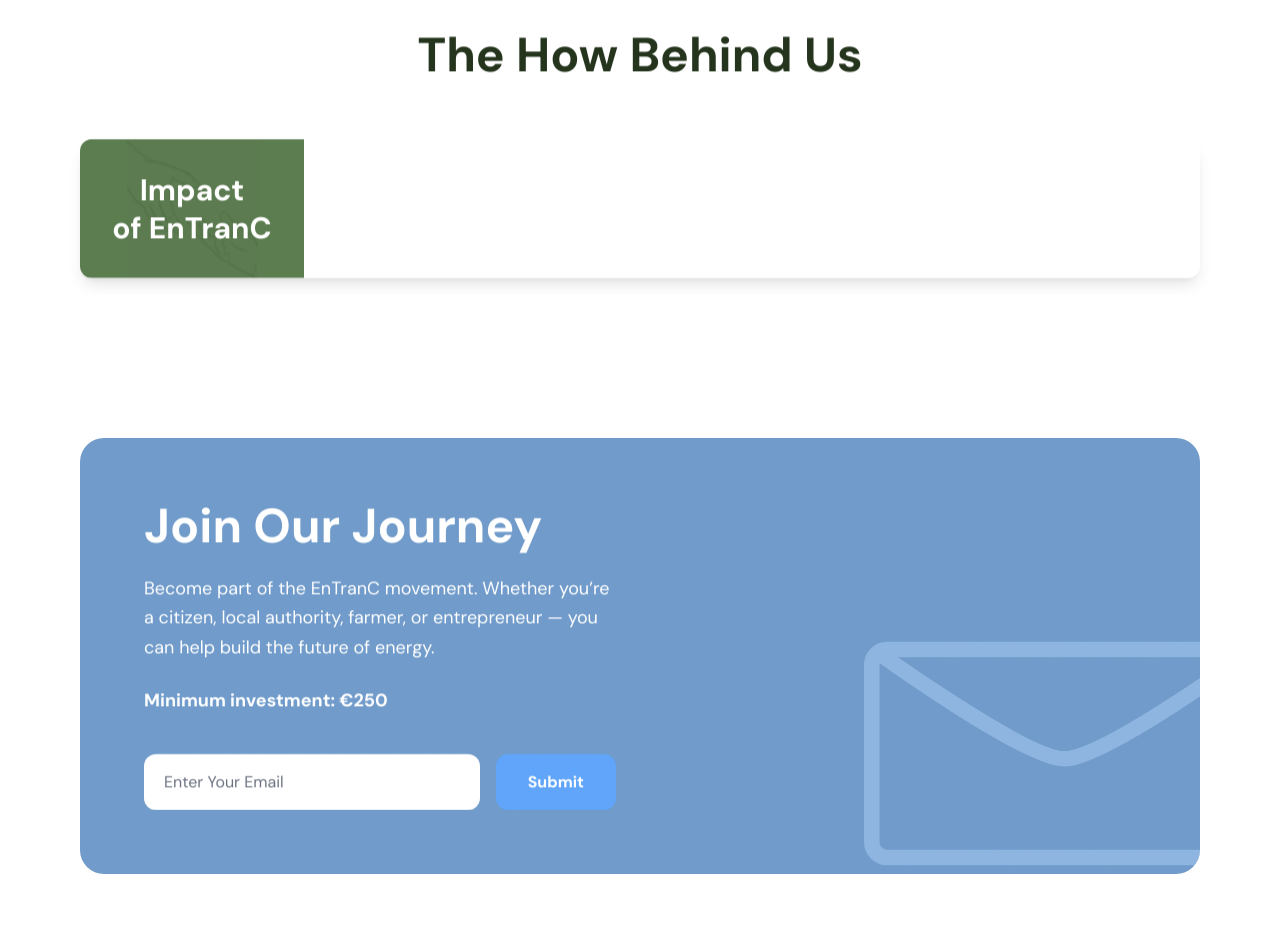
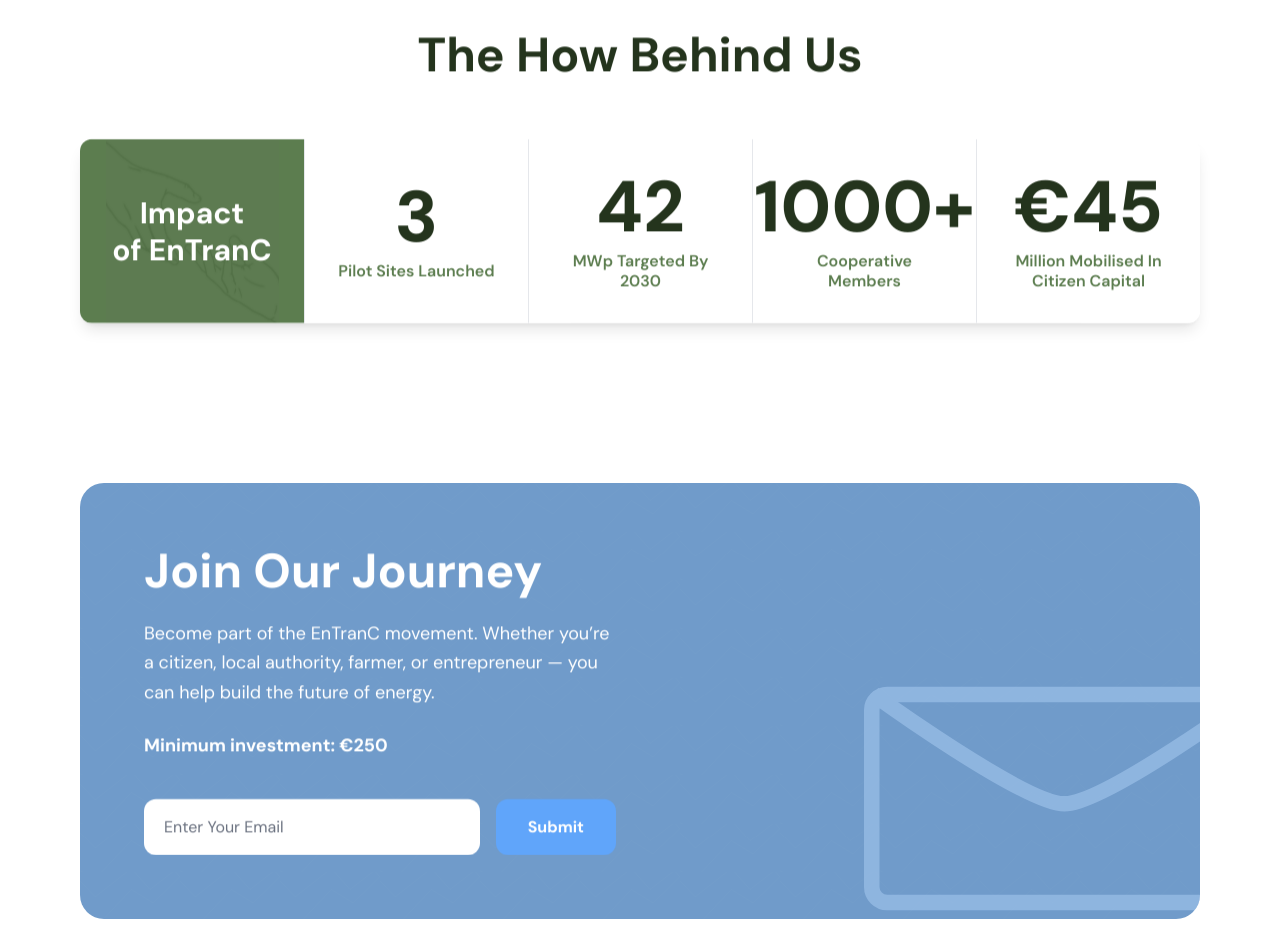
Before and after one commit to AnweshaBhadury/Entranc, a React (Vite) app: page /pilot-project in a window 1280 px wide. Shown: the part 1880-2816 px from the top of the page. Built offline with nearby package versions, Linux system fonts and the light colour scheme.

Commit message:
rive animation responsive

```diff
--- a/src/components/pilotpage/ImpactSection.jsx
+++ b/src/components/pilotpage/ImpactSection.jsx
@@ -1,6 +1,6 @@
 import React from 'react';
 import ScrollReveal from '../utils/ScrollReveal';
-// import StatCounter from '../StatCounter';
+import StatCounter from '../StatCounter';
 
 const statsData = [
     {
@@ -53,12 +53,11 @@
                                 );
                             }
                             return (
-                                // <StatCounter
-                                //     key={index}
-                                //     value={item.value}
-                                //     label={item.label}
-                                // />
-                                <div className="div"></div>
+                                <StatCounter
+                                    key={index}
+                                    value={item.value}
+                                    label={item.label}
+                                />
                             );
                         })}
                     </div>
```
